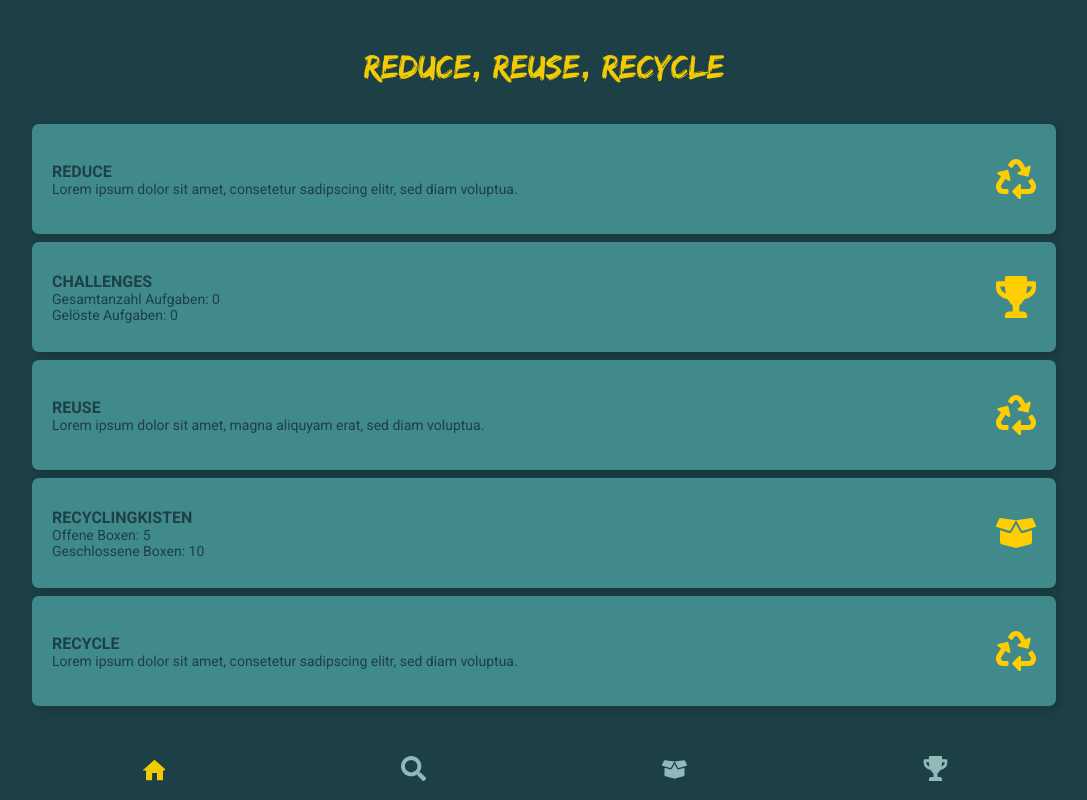
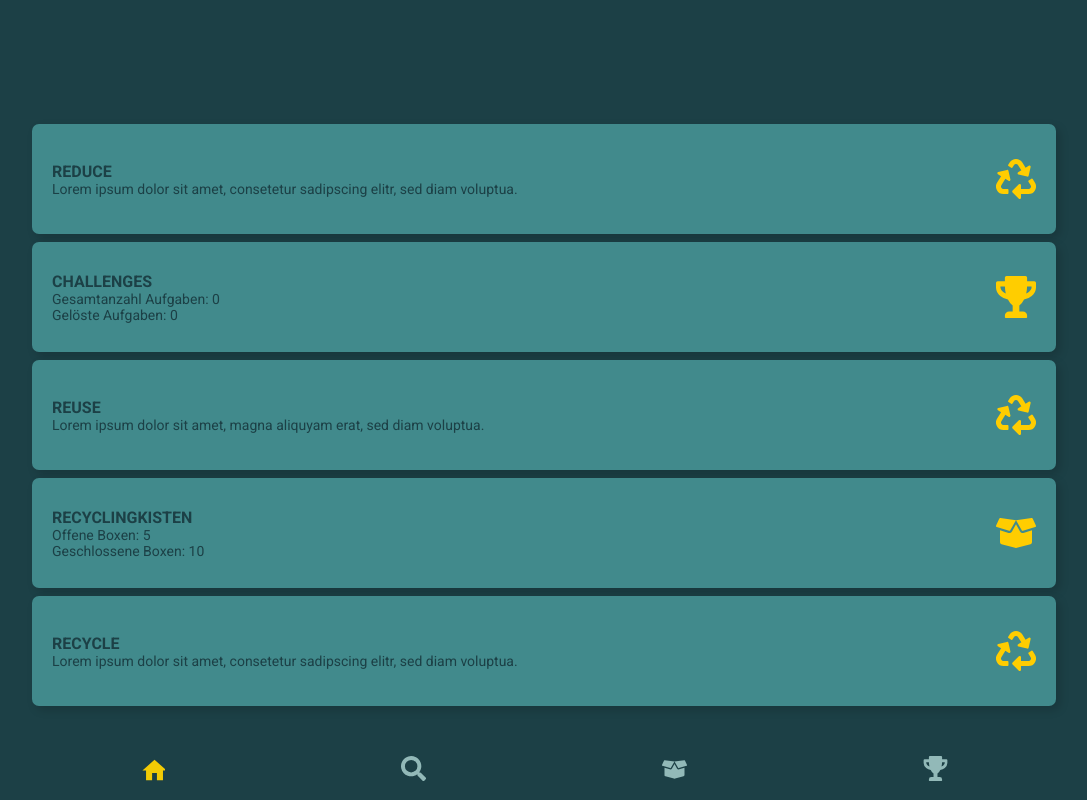
Before and after one commit to Frenzy265/recycle, a React (Create React App) app in the folder client/: page / in a window 1280 px wide. Shown: the whole page, without its empty margins (96-1183 px from the left). Built offline with nearby package versions, Linux system fonts and the light colour scheme; no server answers.

Commit message:
♻️ Outsource Backbutton from header component

```diff
--- a/client/src/components/Header.js
+++ b/client/src/components/Header.js
@@ -1,11 +1,7 @@
-import React from "react";
 import styled from "styled-components/macro";
-import { useLocation } from "react-router-dom";
-import { BackButton } from "../components/BackButton";
-import PropTypes from "prop-types";
 
-const Headline = styled.header`
-  display: grid;
+const Header = styled.header`
+  display: flex;
   font-family: var(--header-font);
   color: var(--action-color);
   place-items: center;
@@ -13,28 +9,14 @@
   font-size: 35px;
   word-wrap: break-word;
   line-height: 30px;
-  text-align: center;
+  justify-content: center;
   width: 100%;
   background-color: var(--primary-color);
-  grid-template-columns: 20% auto 20%;
+
+  button {
+    position: absolute;
+    left: 30px;
+  }
 `;
 
-const Header = ({ title }) => {
-  const location = useLocation();
-
-  return (
-    <>
-      <Headline>
-        <div> {location.pathname !== "/" && <BackButton />}</div>
-        {title}
-        <div></div>
-      </Headline>
-    </>
-  );
-};
-
 export default Header;
-
-Header.propTypes = {
-  title: PropTypes.string.isRequired,
-};
--- a/client/src/pages/BoxExist.js
+++ b/client/src/pages/BoxExist.js
@@ -10,6 +10,7 @@
 import Header from "../components/Header";
 import IconMinus from "../assets/icon-minus-action.svg";
 import { deleteItemByName } from "../api/boxes";
+import { BackButton } from "../components/BackButton";
 
 const ListContainer = styled.ul`
   display: flex;
@@ -52,7 +53,10 @@
 
   return (
     <>
-      <Header title={box.title} />
+      <Header>
+        <BackButton />
+        {box.title}
+      </Header>
       <FormInput
         onSubmit={handleSubmitItem}
         title="Neuer Eintrag"
--- a/client/src/pages/SearchResult.js
+++ b/client/src/pages/SearchResult.js
@@ -5,6 +5,7 @@
 import Header from "../components/Header";
 import { getResult } from "../api/search";
 import { useParams } from "react-router-dom";
+import { BackButton } from "../components/BackButton";
 
 export default function SearchResult() {
   const [result, setResult] = useState();
@@ -22,7 +23,10 @@
     <>
       {result && (
         <>
-          <Header title={result.title.replaceAll(/\s/g, " / ")} />
+          <Header>
+            <BackButton />
+            {result.title.replaceAll(/\s/g, " / ")}
+          </Header>
           <TextBox
             icon={IconRecycle}
             alt="Icon Recycle"
```
